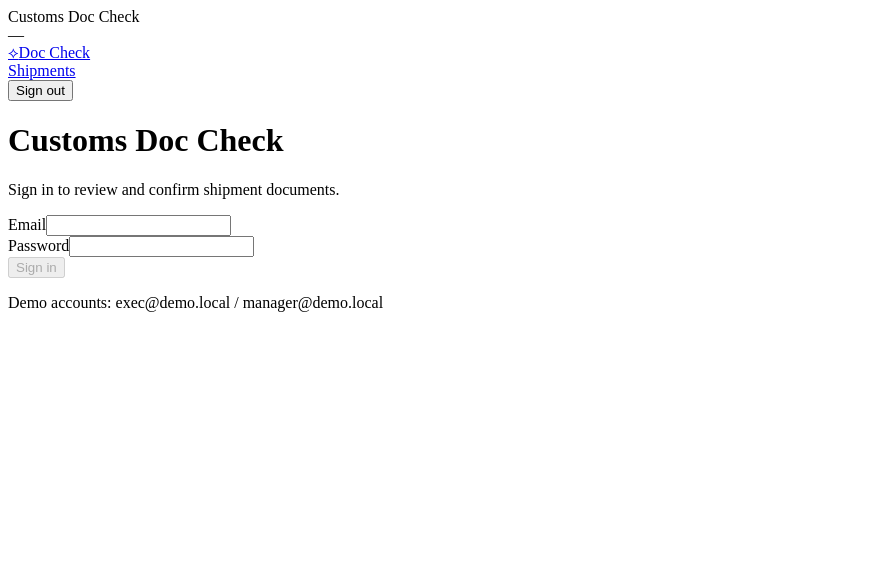
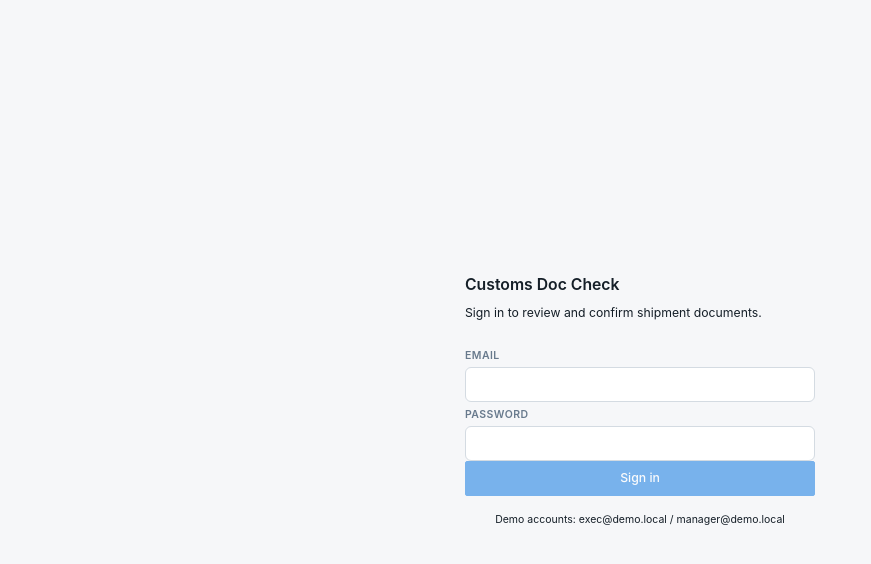
Before and after one commit to Ruthvik88/customs-doc-check, a Next.js app: page /login in a window 1280 px wide. Shown: the top 564 px of the page, without its empty margins (0-871 px from the left). Built offline with nearby package versions, Linux system fonts and the light colour scheme; no server answers.

Commit message:
layout: import global stylesheet so Tailwind base/components/utilities + design tokens load

```diff
--- a/app/layout.tsx
+++ b/app/layout.tsx
@@ -1,5 +1,4 @@
-import { Header } from "@/components/layout/header";
-import { Sidebar } from "@/components/layout/sidebar";
+import "./globals.css";
 
 export default function RootLayout({
   children,
@@ -9,13 +8,7 @@ export default function RootLayout({
   return (
     <html lang="en" suppressHydrationWarning>
       <body className="flex h-screen flex-col">
-        <Header />
-        <div className="flex-1 flex overflow-hidden">
-          <Sidebar />
-          <main className="flex-1 overflow-y-auto bg-[var(--background)] p-4 lg:p-6">
-            {children}
-          </main>
-        </div>
+        {children}
       </body>
     </html>
   );
--- a/tailwind.config.ts
+++ b/tailwind.config.ts
@@ -5,6 +5,7 @@ module.exports = {
     "./pages/**/*.{ts,tsx}",
     "./components/**/*.{ts,tsx}",
     "./app/**/*.{ts,tsx}",
+    "./lib/**/*.{ts,tsx}",
     "./src/**/*.{ts,tsx}",
   ],
   prefix: "",
```
